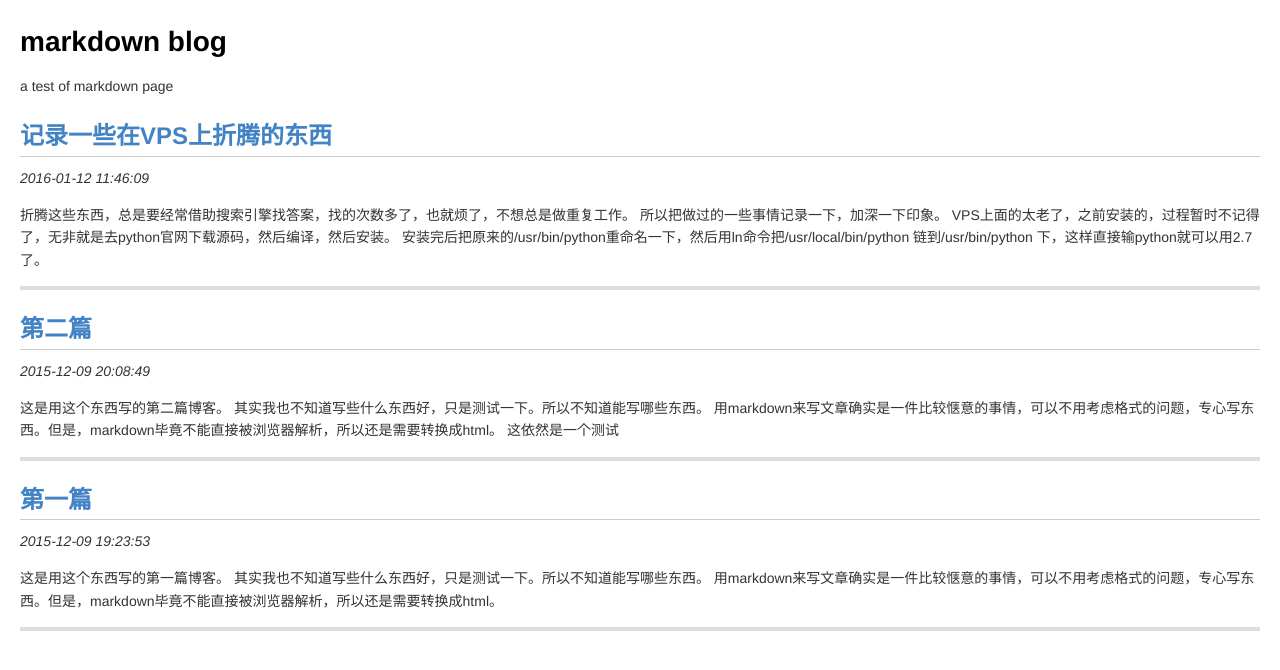
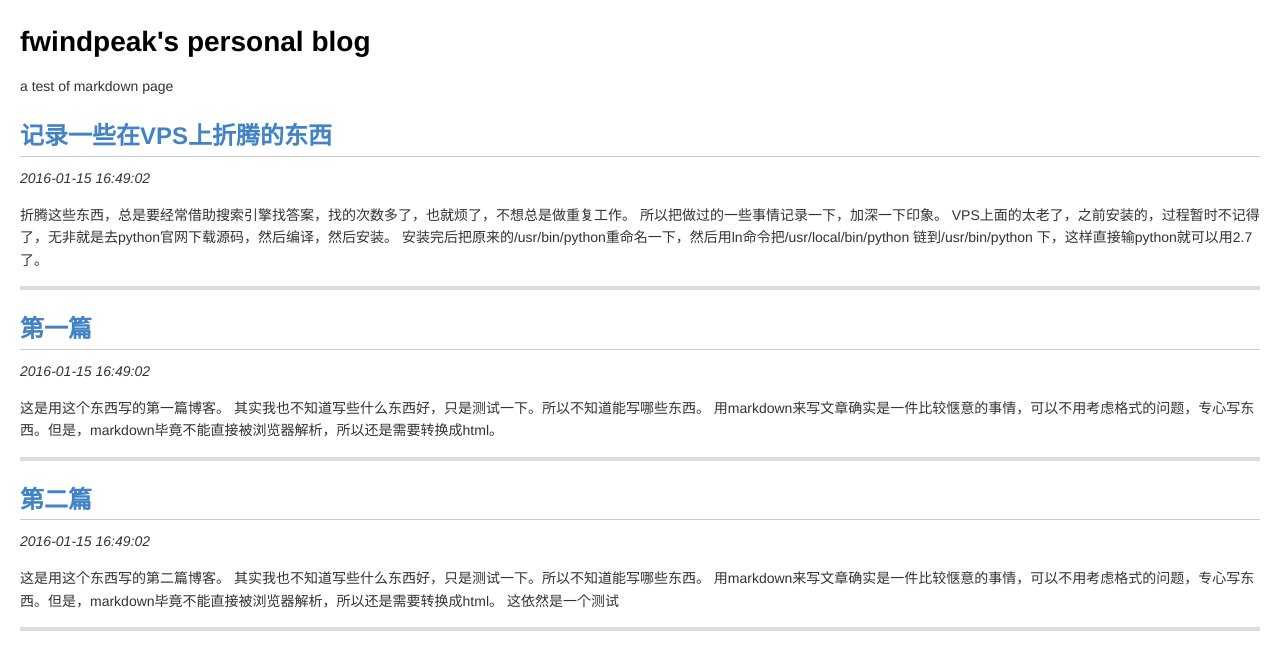
Before and after one commit to fwindpeak/fwindpeak.github.io, a plain HTML site: page index.html in a window 1280 px wide. Drawn offline with Linux system fonts and the light colour scheme.

Commit message:
modify title

```diff
--- a/index.html
+++ b/index.html
@@ -3,17 +3,17 @@
     <head>
     <meta charset="UTF-8">
     <meta name="viewport" content="width=device-width, initial-scale=1" />
-        <title>markdown blog</title>
+        <title>fwindpeak's personal blog</title>
 <link rel="stylesheet" type="text/css" href="./style/default.css" />
 </style>
     </head>
-    <body><h1>markdown blog</h1>
+    <body><h1>fwindpeak's personal blog</h1>
 
 <p>a test of markdown page</p>
 
 <h2><a href="./content/ji-lu-yixie-zai-vps-shang-zheteng-de-dongxi.html">记录一些在VPS上折腾的东西</a></h2>
 
-<p><em>2016-01-12 11:46:09</em></p>
+<p><em>2016-01-15 16:49:02</em></p>
 
 <p>折腾这些东西，总是要经常借助搜索引擎找答案，找的次数多了，也就烦了，不想总是做重复工作。
 所以把做过的一些事情记录一下，加深一下印象。
@@ -22,9 +22,19 @@ VPS上面的太老了，之前安装的，过程暂时不记得了，无非就
 
 <hr />
 
+<h2><a href="./content/di-yi-pian.html">第一篇</a></h2>
+
+<p><em>2016-01-15 16:49:02</em></p>
+
+<p>这是用这个东西写的第一篇博客。
+其实我也不知道写些什么东西好，只是测试一下。所以不知道能写哪些东西。
+用markdown来写文章确实是一件比较惬意的事情，可以不用考虑格式的问题，专心写东西。但是，markdown毕竟不能直接被浏览器解析，所以还是需要转换成html。</p>
+
+<hr />
+
 <h2><a href="./content/di-er-pian.html">第二篇</a></h2>
 
-<p><em>2015-12-09 20:08:49</em></p>
+<p><em>2016-01-15 16:49:02</em></p>
 
 <p>这是用这个东西写的第二篇博客。
 其实我也不知道写些什么东西好，只是测试一下。所以不知道能写哪些东西。
@@ -32,15 +42,5 @@ VPS上面的太老了，之前安装的，过程暂时不记得了，无非就
 这依然是一个测试</p>
 
 <hr />
-
-<h2><a href="./content/di-yi-pian.html">第一篇</a></h2>
-
-<p><em>2015-12-09 19:23:53</em></p>
-
-<p>这是用这个东西写的第一篇博客。
-其实我也不知道写些什么东西好，只是测试一下。所以不知道能写哪些东西。
-用markdown来写文章确实是一件比较惬意的事情，可以不用考虑格式的问题，专心写东西。但是，markdown毕竟不能直接被浏览器解析，所以还是需要转换成html。</p>
-
-<hr />
 </body>
 </html>
```
Also changed, not shown: content/di-er-pian.html (line endings or trailing spaces), content/di-yi-pian.html (line endings or trailing spaces), content/ji-lu-yixie-zai-vps-shang-zheteng-de-dongxi.html (line endings or trailing spaces), 3 other files.
